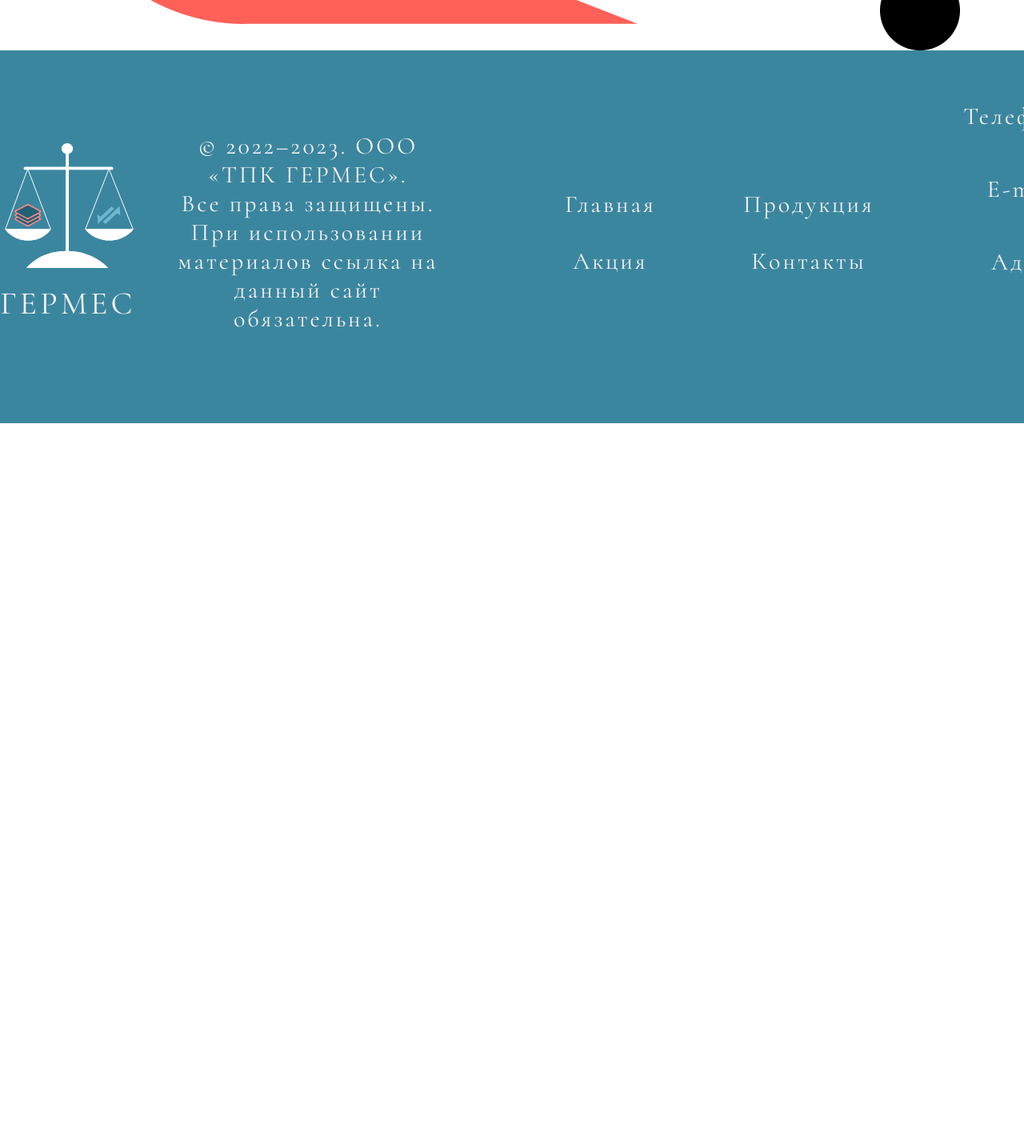
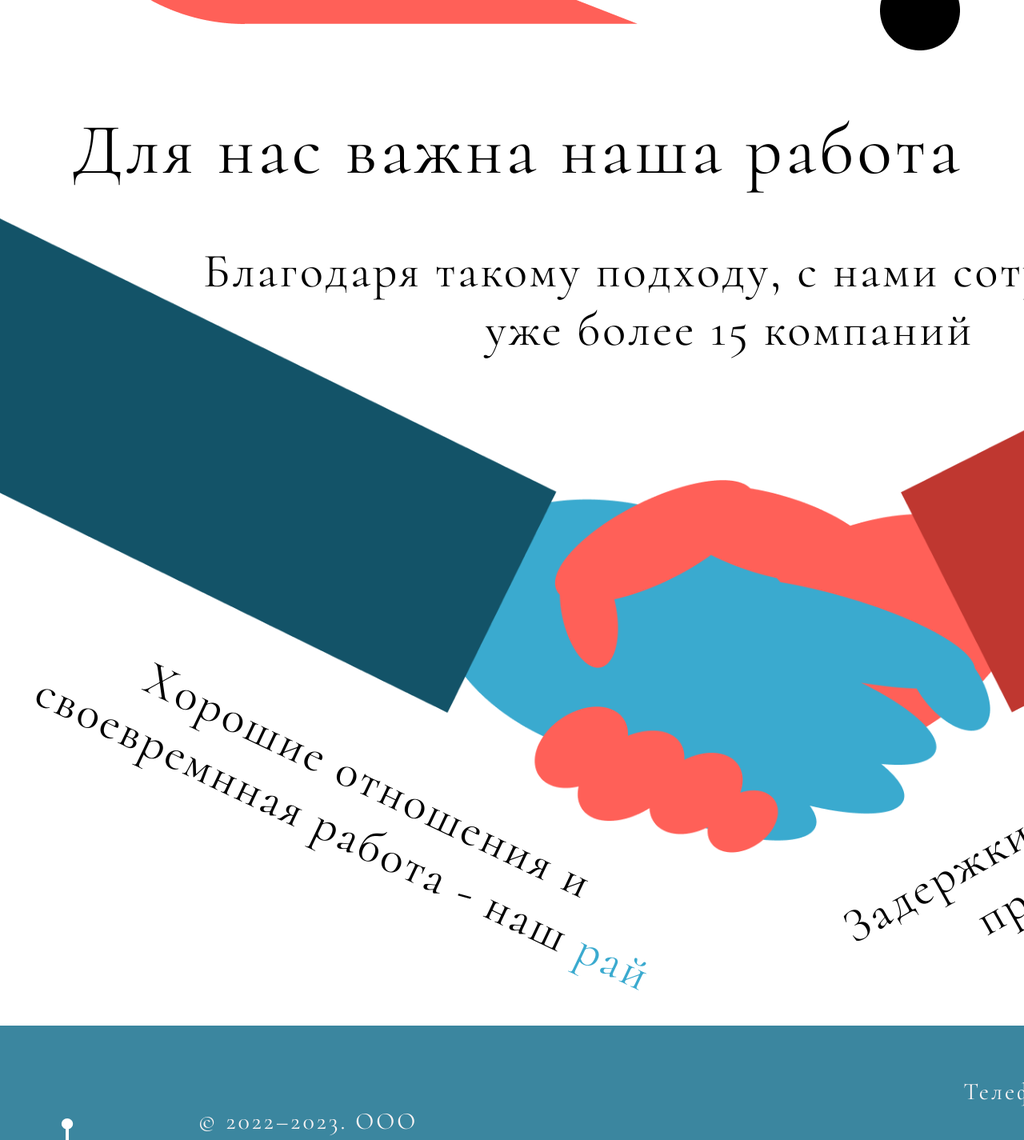
Before and after one commit to Ul-Tim-ate/Germes, a Next.js app: page / in a window 1280 px wide. Shown: the part 5240-6665 px from the top of the page at 80% size. Before the commit the page ends 5769 px from the top, so only its background shows below. Built offline with nearby package versions, Linux system fonts and the light colour scheme.

Commit message:
create hands block

```diff
--- /dev/null
+++ b/components/hands.tsx
@@ -0,0 +1,28 @@
+import Image from "next/image";
+import React from "react";
+import styles from "../styles/hands.module.sass";
+import delivery from "./delivery";
+import hands from "../public/arms.png";
+const Hands = () => {
+  return (
+    <section className={styles.hands}>
+      <div className={`container ${styles.handsWrapper}`}>
+        <h2 className={styles.handsHeader}>Для нас важна наша работа</h2>
+        <p className={styles.handsDesc}>
+          Благодаря такому подходу, с нами сотрудничают уже более 15 компаний
+        </p>
+        <Image src={hands} alt="Доставка" className={styles.handsImg} />
+        <span className={styles.handsParadise}>
+          Хорошие отношения и своевремнная работа - наш
+          <span className={styles.paradise}> рай</span>
+        </span>
+        <span className={styles.handsHell}>
+          Задержки и некачественный продукт - наш
+          <span className={styles.hell}> ад</span>
+        </span>
+      </div>
+    </section>
+  );
+};
+
+export default Hands;
--- a/pages/index.tsx
+++ b/pages/index.tsx
@@ -1,5 +1,6 @@
 import AboutUs from "../components/about-us";
 import Delivery from "../components/delivery";
+import Hands from "../components/hands";
 import Persons from "../components/persons";
 import Wellcome from "../components/wellcome";
 import styles from "../styles/main.module.sass";
@@ -19,6 +20,9 @@ const Main = () => {
       <div className={styles.mainDelivery}>
         <Delivery />
       </div>
+      <div className={styles.mainHands}>
+        <Hands />
+      </div>
     </section>
   );
 };
--- a/styles/Main.module.sass
+++ b/styles/Main.module.sass
@@ -3,3 +3,5 @@
     margin-bottom: 60px
   &AboutUs
     margin-bottom: 110px
+  &Delivery
+    margin-bottom: 70px
--- /dev/null
+++ b/styles/hands.module.sass
@@ -0,0 +1,44 @@
+@import './_variables'
+
+.hands
+  padding-bottom: 200px
+  &Wrapper
+    position: relative
+    font-size: 60px
+    line-height: 73px
+    letter-spacing: 0.05em
+  &Header
+    font-size: 90px
+    line-height: 109px
+    letter-spacing: 0.05em
+    margin-left: 90px
+  &Desc
+    position: absolute
+    text-align: center
+    width: 1324px
+    margin: 0 auto
+    top: 170px
+    left: 250px
+  &Img
+    width: 1820px
+    height: 840px
+  &Paradise
+    position: absolute
+    transform: rotate(25.42deg)
+    width: 890px
+    text-align: center
+    bottom: 0
+    left: 0
+  &Hell
+    position: absolute
+    transform: rotate(-29.41deg)
+    width: 825px
+    text-align: center
+    bottom: 0
+    right: 0
+
+.paradise
+  color: #3AAACF
+
+.hell
+  color: #FF0000
```
